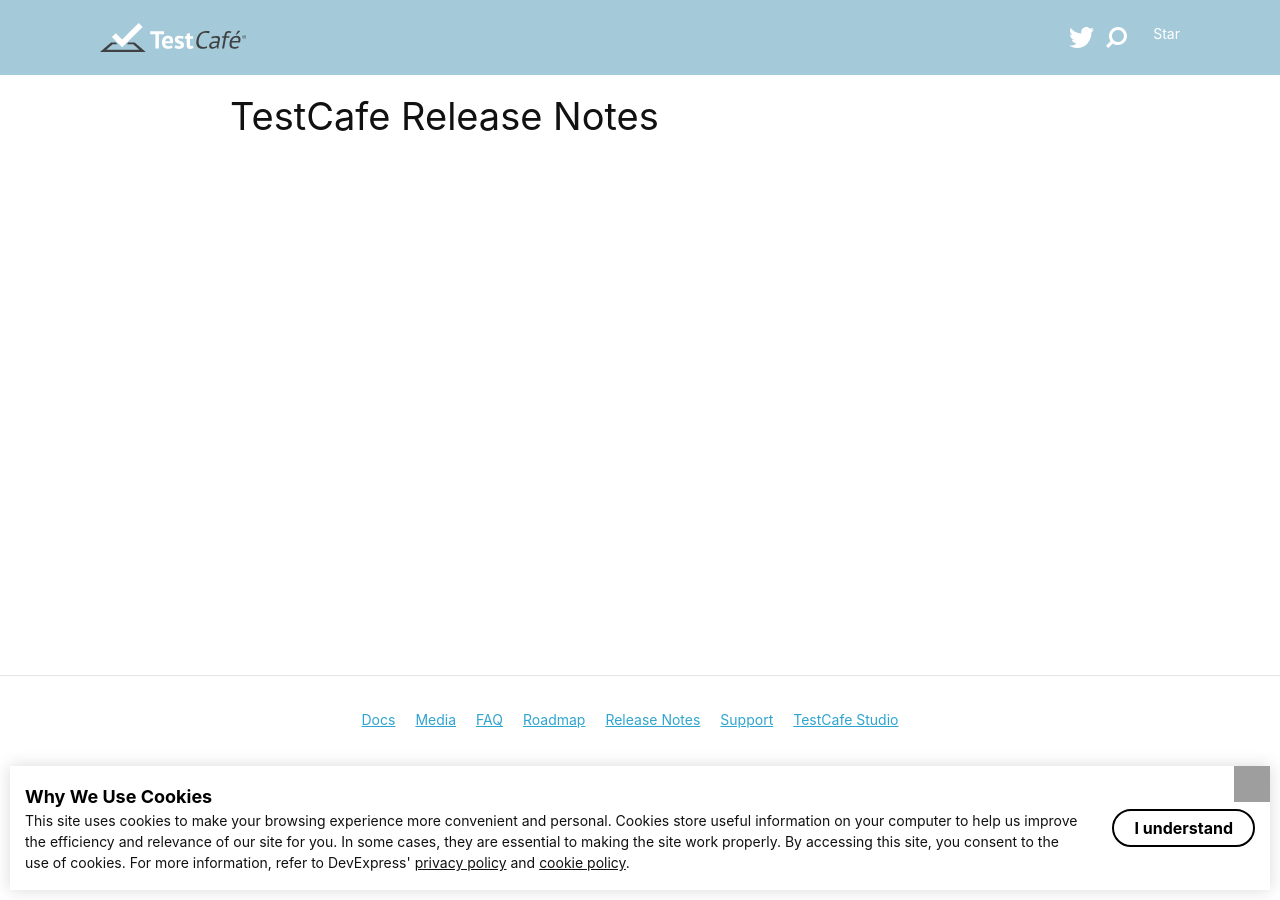
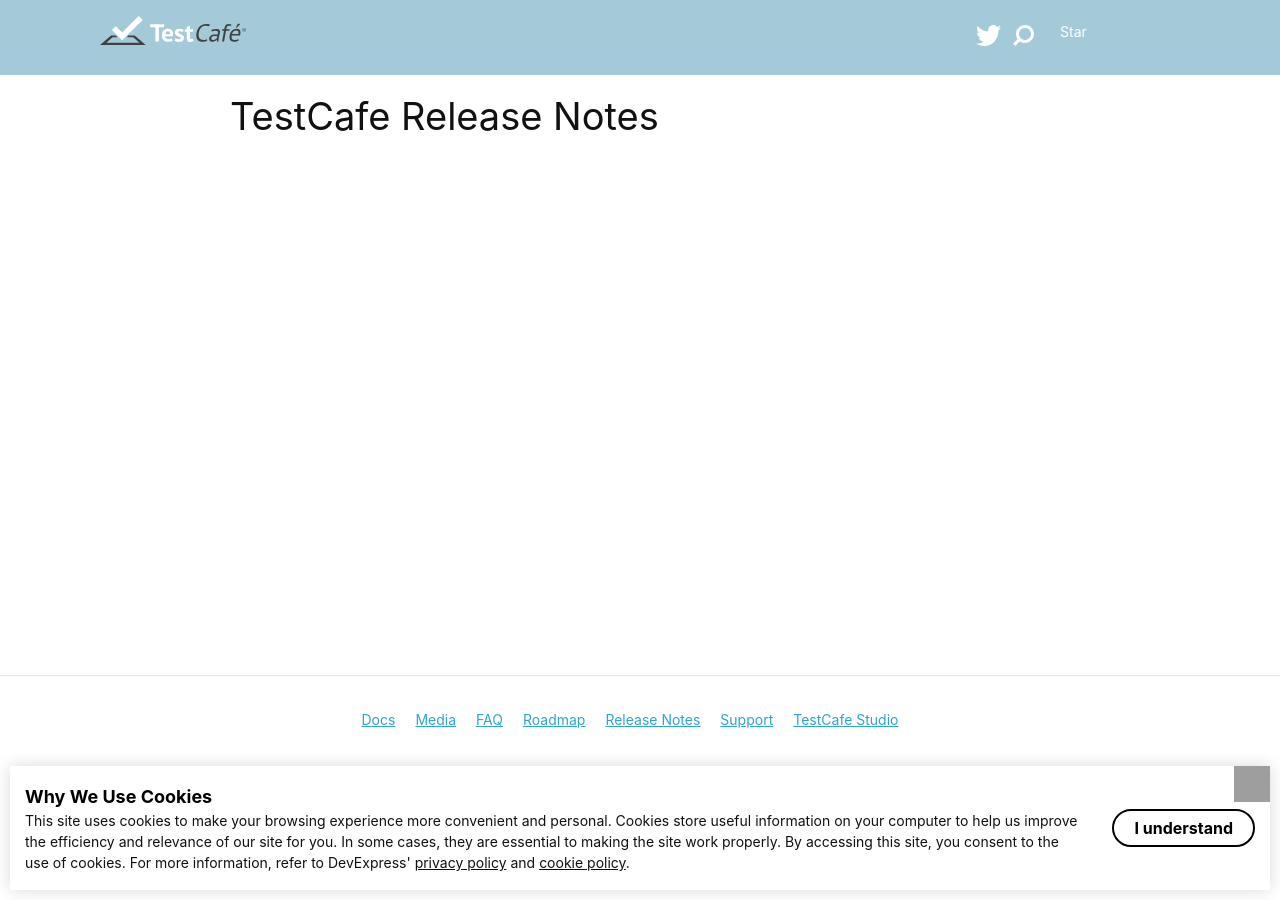
Before and after one commit to DevExpress/testcafe-gh-page-assets, a Jekyll site: the page built from src/release-notes/index.html, in a window 1280 px wide. Built offline with Jekyll 4.4.1, drawn with Linux system fonts in a browser that asks for light colours; Markdown is read by kramdown in place of the engine named in the settings; comment, search, counter and statistics services are not loaded; a style sheet for code colours, icons or effects is not loaded; grey boxes are pictures that could not be loaded.

Commit message:
Fix the header according to Boris' remark

```diff
--- a/src/_sass/_layout.scss
+++ b/src/_sass/_layout.scss
@@ -14,6 +14,7 @@
         margin: auto;
         display: flex;
         justify-content: space-between;
+        align-items: center;
 
         .hamburger-button {
             display: none;
@@ -27,8 +28,9 @@
     .star-button {
         display: inline-block;
         height: 28px;
-        margin: 0 0 2px 26px;
+        margin-left: 26px;
         vertical-align: text-bottom;
+        min-width: 120px;
     }
 
     .site-logo {
@@ -40,7 +42,7 @@
         float: left;
         height: 29px;
         width: 147px;
-        margin: 23px 0;
+        margin-bottom: 10px;
     }
 
     .site-header-buttons {
@@ -138,7 +140,7 @@
     .site-nav-tab {
         display: inline-block;
         vertical-align: super;
-        padding: 5px 15px 7px;
+        padding: 3px 15px;
         margin-right: 20px;
 
         @media (max-width: 1310px) {
@@ -156,13 +158,17 @@
             font-weight: bold;
             color: #404142;
             padding-top: 0;
+
+            &:hover {
+                text-decoration: none;
+            }
         }
     }
 }
 
 #studio-link-tab {
     margin: 0 10px;
-    padding: 0px 10px 2px;
+    padding: 2px 10px;
     background: linear-gradient(260.4deg, #389ACE 0%, #5CACE8 100%);
     box-shadow: 0px 4px 8px rgba(0, 0, 0, 0.08);
     transform: skewX(-20deg);
```
